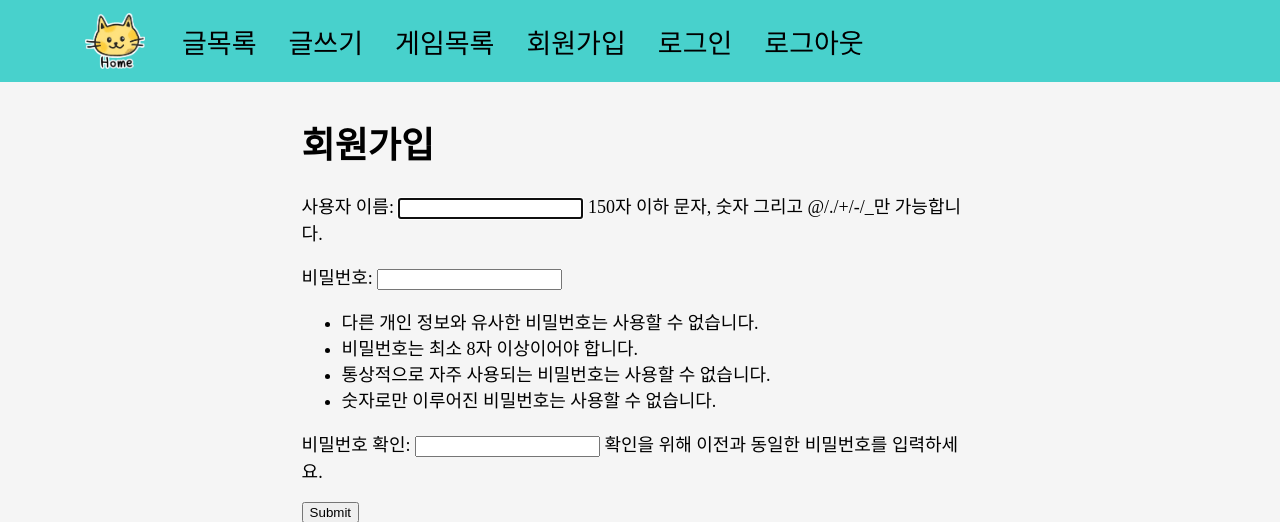
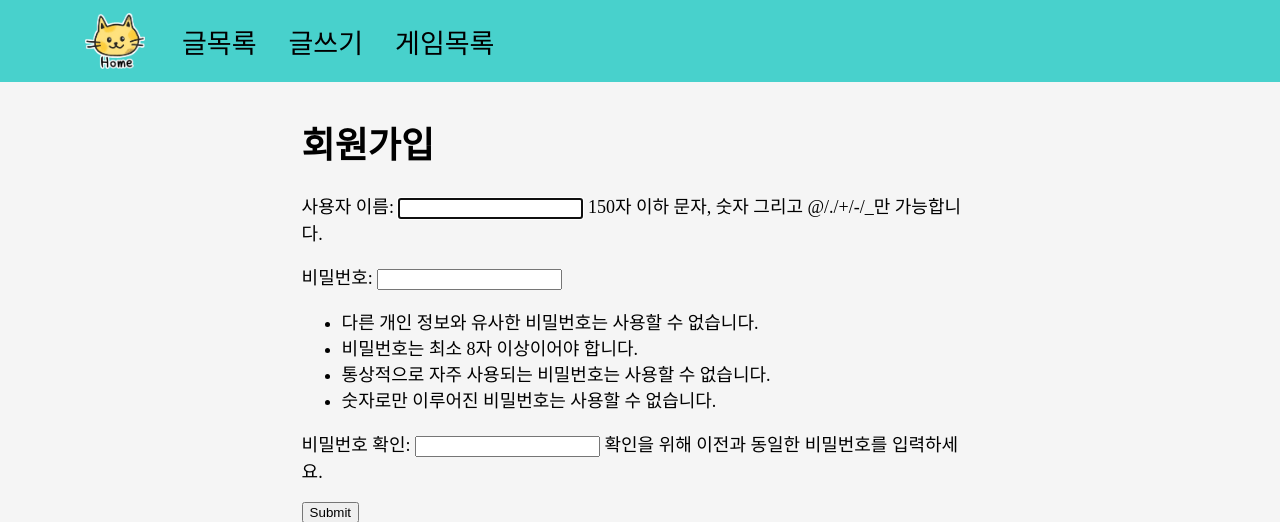
Before and after one commit to JG-C3/DjangoW9-Example, a Django app: page /account/signup/ in a window 1280 px wide. Shown: the top 522 px of the page. Run offline with Django 4.2, Linux system fonts and the light colour scheme; some web fonts are replaced.

Commit message:
Update Django W9

```diff
--- a/jgDjango/templates/base.html
+++ b/jgDjango/templates/base.html
@@ -28,16 +28,6 @@
     <span>
       <a href="{% url 'game:game_list' %}">게임목록</a>
     </span>
-    <!-- [코드 작성] 계정 관련 코드 추가 -->
-    <span>
-      <a href="{% url 'account:signup' %}">회원가입</a>
-    </span>
-    <span>
-      <a href="{% url 'account:login' %}">로그인</a>
-    </span>
-    <span>
-      <a href="{% url 'account:logout' %}">로그아웃</a>
-    </span>
   </div>
 
   <div class="container">
```
